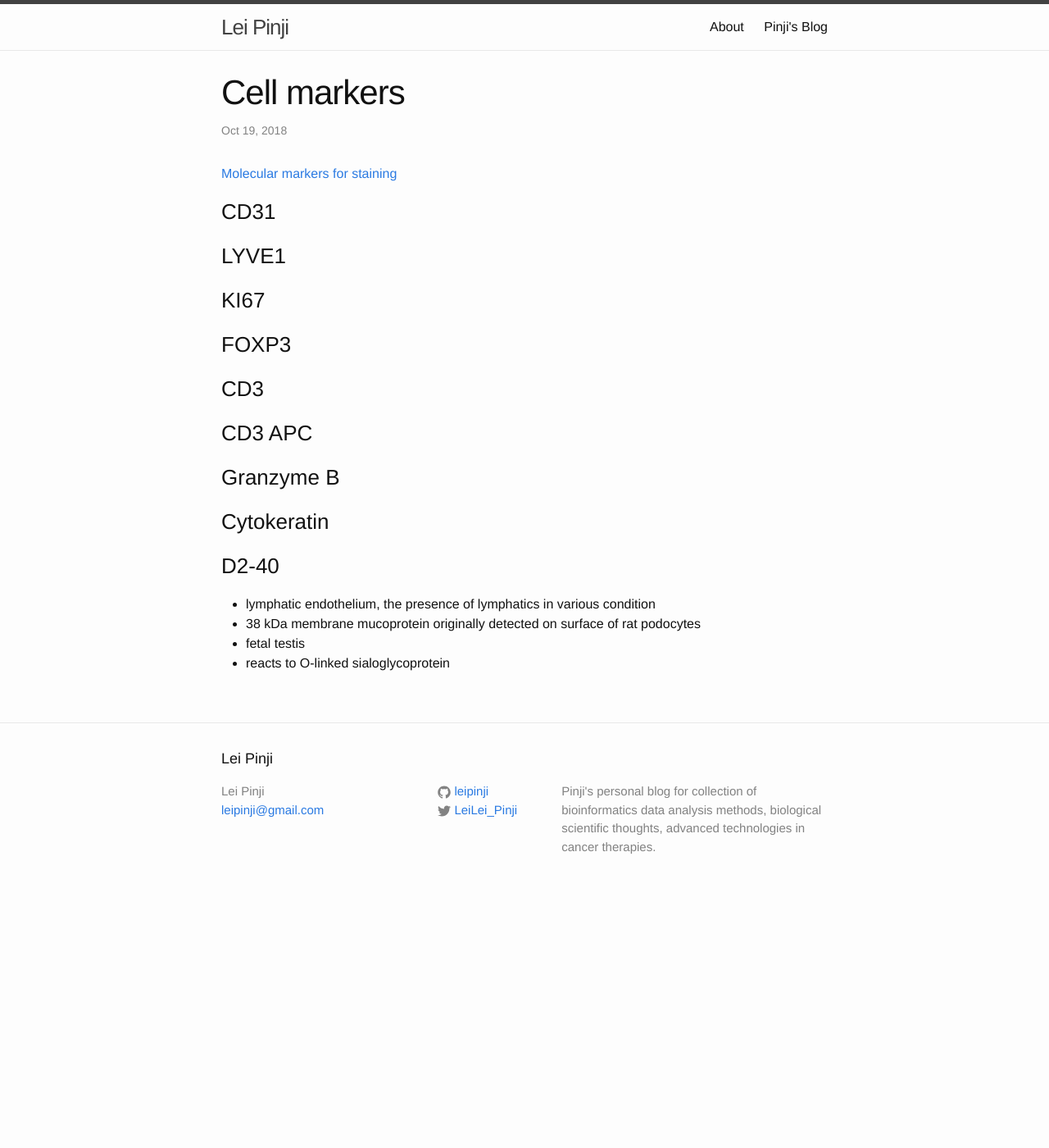
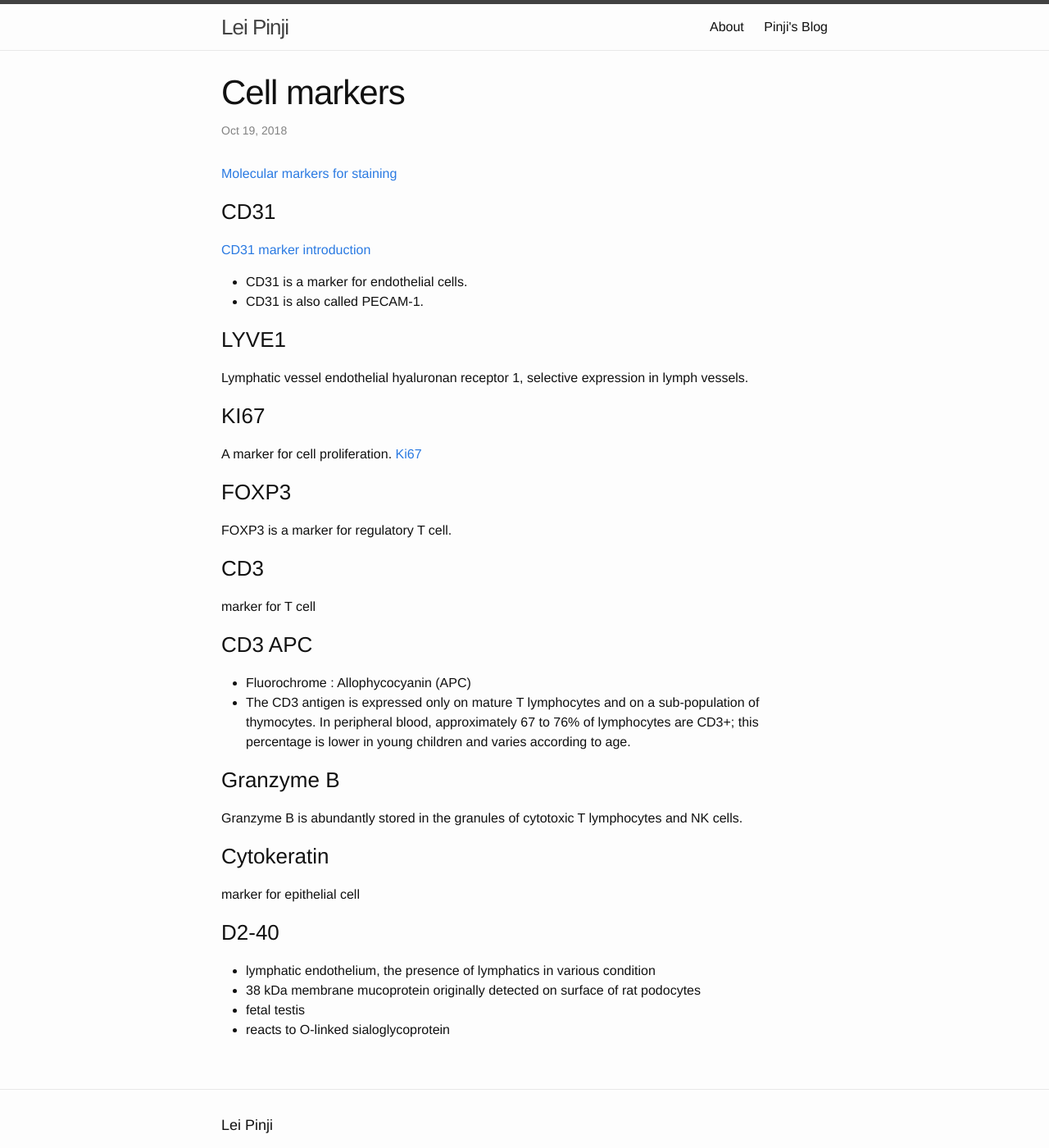
Before and after one commit to leipinji/leipinji.github.io, a Jekyll site: the page built from _posts/2018-10-19-cell-markers.md, in a window 1280 px wide and 1400 px high. Shown: the whole window at 82% size. Built offline with Jekyll 4.4.1, drawn with Linux system fonts in a browser that asks for light colours.

Commit message:
add additonal content to cell markers

```diff
--- a/_posts/2018-10-19-cell-markers.md
+++ b/_posts/2018-10-19-cell-markers.md
@@ -8,27 +8,40 @@ title: Cell markers
 
 ### CD31
 
+[CD31 marker introduction](https://www.sciencedirect.com/topics/biochemistry-genetics-and-molecular-biology/cd31)
+
+* CD31 is a marker for endothelial cells.
+* CD31 is also called PECAM-1.
 
 ### LYVE1
+
+Lymphatic vessel endothelial hyaluronan receptor 1, selective expression in lymph vessels.
 
 
 ### KI67
 
+A marker for cell proliferation. [Ki67](https://www.spandidos-publications.com/10.3892/mmr.2014.2914)
 
 ### FOXP3
 
+FOXP3 is a marker for regulatory T cell.
 
 ### CD3
 
+marker for T cell
 
 ### CD3 APC
 
+* Fluorochrome : Allophycocyanin (APC)
+* The CD3 antigen is expressed only on mature T lymphocytes and on a sub-population of thymocytes. In peripheral blood, approximately 67 to 76% of lymphocytes are CD3+; this percentage is lower in young children and varies according to age.
 
 ### Granzyme B
 
+Granzyme B is abundantly stored in the granules of cytotoxic T lymphocytes and NK cells.
 
 ### Cytokeratin
 
+marker for epithelial cell
 
 ### D2-40
 
```
